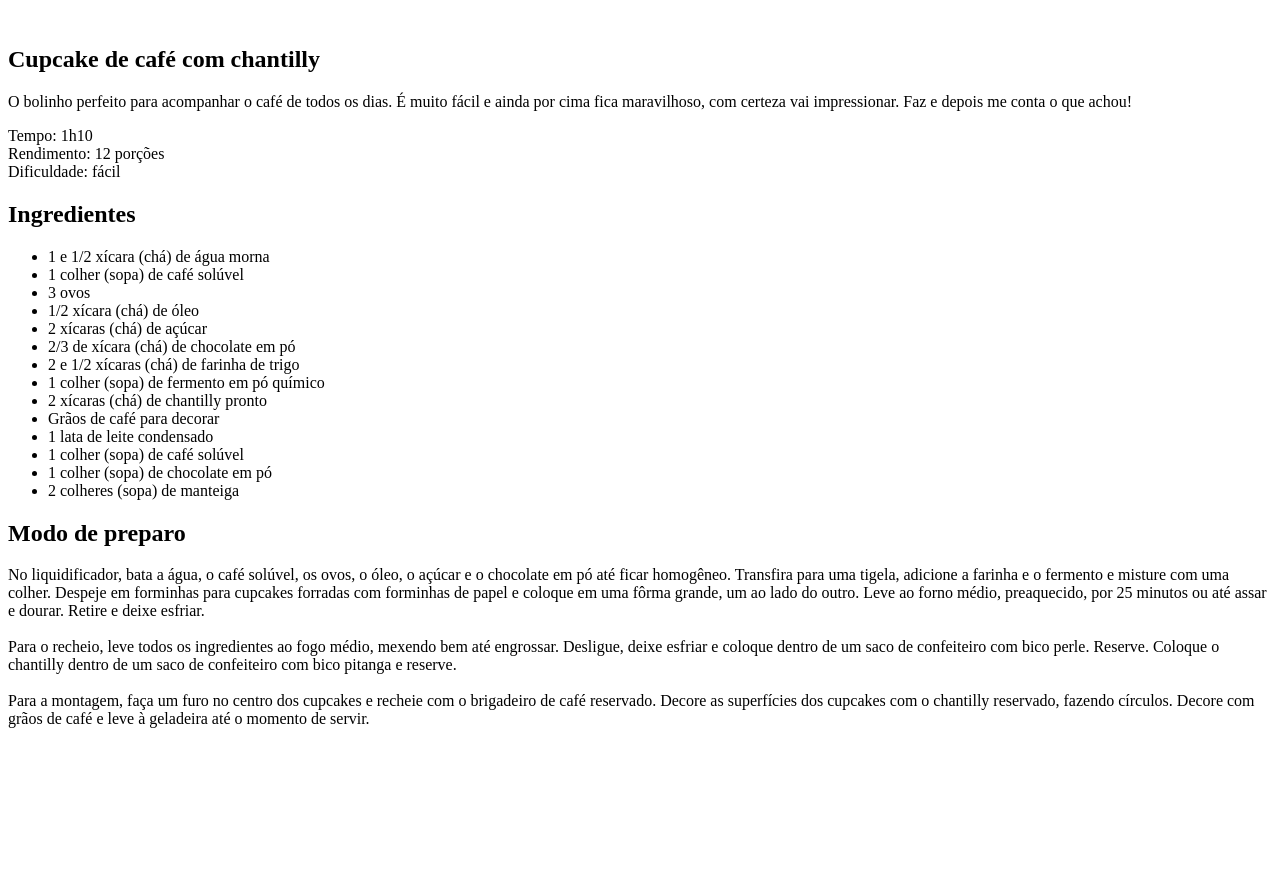
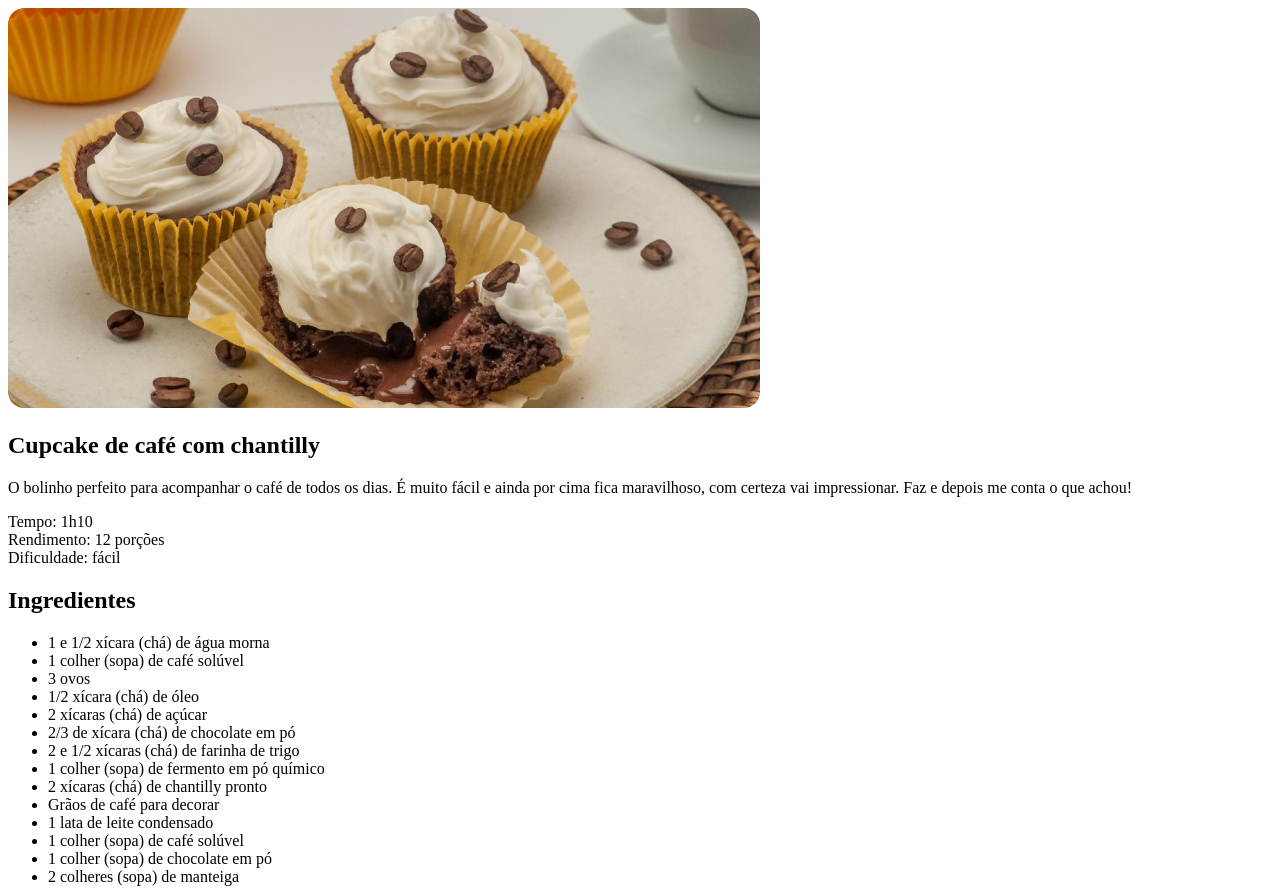
Before and after one commit to tonzzera/Receita, a plain HTML site: page index.html in a window 1280 px wide. Shown: the top 889 px of the page. Before the commit the page ends 800 px from the top, so only its background shows below. Drawn offline with Linux system fonts and the light colour scheme.

Commit message:
Adicionando imagem e style

```diff
--- a/index.html
+++ b/index.html
@@ -4,10 +4,13 @@
     <meta charset="UTF-8">
     <meta name="viewport" content="width=device-width, initial-scale=1.0">
     <title>Página de Receita</title>
+
+<link rel="stylesheet" href="style.css">
+
 </head>
 <body>
     <div id="page">
-        <img src="" alt="">
+        <img src="assets/container.jpg" alt="Imagem de um cupcake">
     <main>
         <section id="about">
             <h1>Cupcake de café com chantilly</h1>
--- /dev/null
+++ b/style.css
@@ -0,0 +1,3 @@
+img{
+    border-radius: 16px;
+}
```
Also changed, not shown: assets/bg.jpg (added), assets/container.jpg (added).
